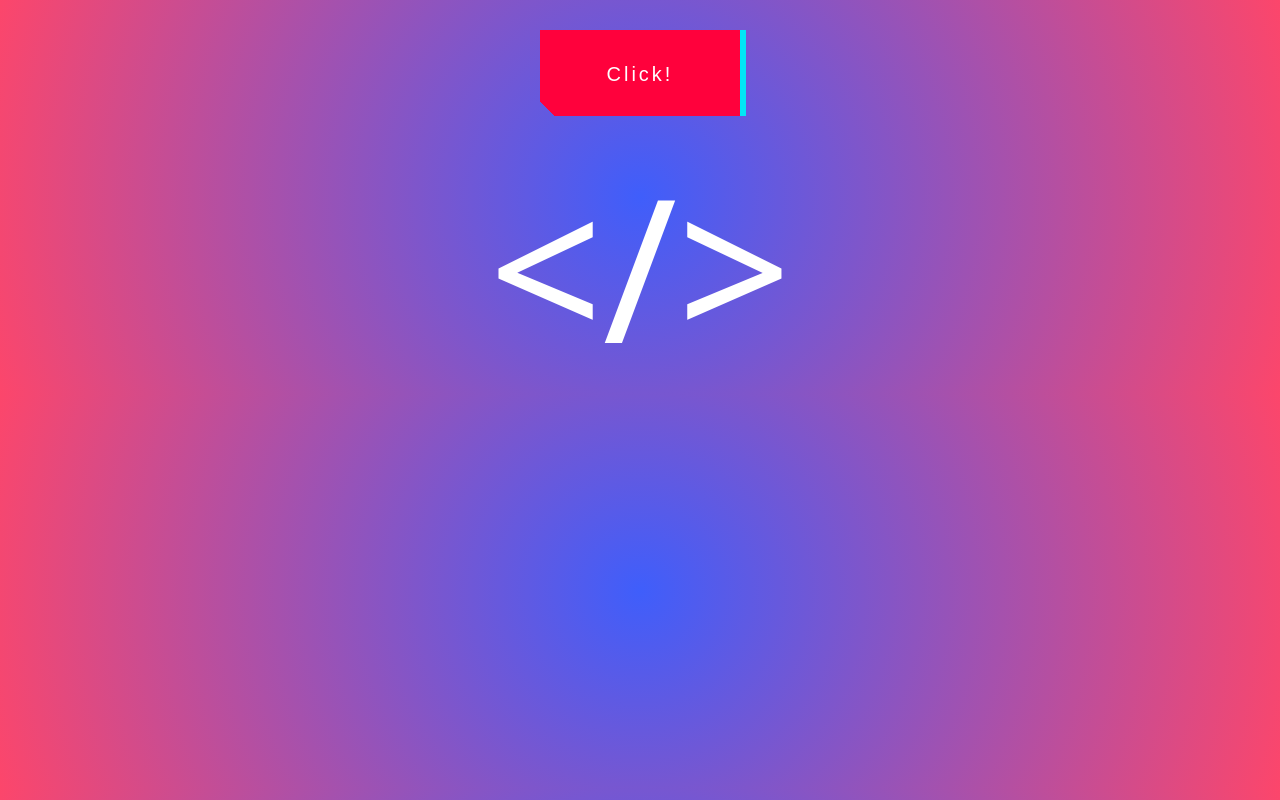
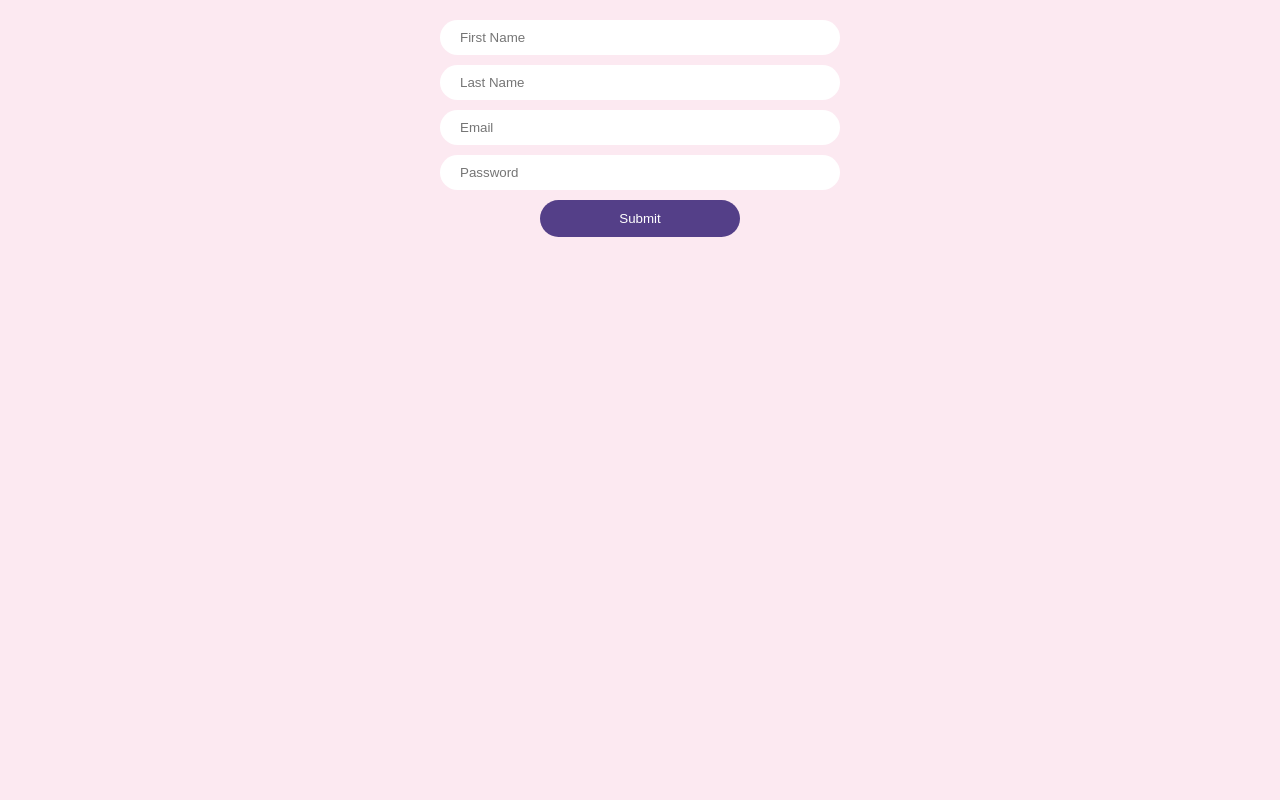
Before and after one commit to VaheM27/react_ujexner, a React (Create React App) app: page / in a window 1280 px wide. Built offline with nearby package versions, Linux system fonts and the light colour scheme.

Commit message:
Lesson 9 Homework

```diff
--- a/public/index.html
+++ b/public/index.html
@@ -10,6 +10,14 @@
       content="Web site created using create-react-app"
     />
     <link
+      href="https://fonts.googleapis.com/icon?family=Material+Icons"
+      rel="stylesheet"
+    />
+    <link
+      rel="stylesheet"
+      href="https://cdnjs.cloudflare.com/ajax/libs/font-awesome/4.7.0/css/font-awesome.min.css"
+    />
+    <!-- <link
       href="https://cdn.jsdelivr.net/npm/bootstrap@5.3.3/dist/css/bootstrap.min.css"
       rel="stylesheet"
       integrity="sha384-QWTKZyjpPEjISv5WaRU9OFeRpok6YctnYmDr5pNlyT2bRjXh0JMhjY6hW+ALEwIH"
@@ -19,7 +27,7 @@
       src="https://cdn.jsdelivr.net/npm/bootstrap@5.3.3/dist/js/bootstrap.bundle.min.js"
       integrity="sha384-YvpcrYf0tY3lHB60NNkmXc5s9fDVZLESaAA55NDzOxhy9GkcIdslK1eN7N6jIeHz"
       crossorigin="anonymous"
-    ></script>
+    ></script> -->
     <link rel="apple-touch-icon" href="%PUBLIC_URL%/logo192.png" />
     <link rel="manifest" href="%PUBLIC_URL%/manifest.json" />
     <link href="path-to-font/bootstrap-icons.css" rel="stylesheet" />
--- /dev/null
+++ b/src/Lesson9/App.jsx
@@ -0,0 +1,79 @@
+import { useState } from "react";
+import FormBox from "./components/FormBox/FormBox";
+import Card from "./components/Card/Card";
+
+import "./App.scss";
+
+function App() {
+  const [data, setData] = useState([]);
+
+  const addCard = (e) => {
+    e.preventDefault();
+    const { fname, lname, email, pass } = e.target;
+    const boxData = {
+      id: new Date().getTime(),
+      fname: fname.value.trim(),
+      lname: lname.value.trim(),
+      email: email.value.trim(),
+      pass: pass.value.trim(),
+      isChecked: false,
+      isOpen: false,
+    };
+
+    if (
+      !fname.value.trim() ||
+      !lname.value.trim() ||
+      !email.value.trim() ||
+      !pass.value.trim()
+    ) {
+      return;
+    }
+
+    setData([...data, boxData]);
+    fname.value = "";
+    lname.value = "";
+    email.value = "";
+    pass.value = "";
+  };
+
+  const hideCard = (userId) => {
+    const checkedData = data.map((item) => {
+      if (item.id === userId) {
+        return { ...item, isChecked: !item.isChecked };
+      }
+      return item;
+    });
+    setData(checkedData);
+  };
+
+  const deleteCard = (userId) => {
+    const filteredData = data.filter((item) => {
+      return item.id !== userId;
+    });
+    setData(filteredData);
+  };
+
+  const showPass = (elementId) => {
+    const openPasswordData = data.map((item) => {
+      if (item.id === elementId) {
+        return { ...item, isOpen: !item.isOpen };
+      }
+      return item;
+    });
+    setData(openPasswordData);
+  };
+
+  return (
+    <div className="mainDiv">
+      <FormBox foo={addCard} />
+      <Card
+        arr={data}
+        deleteCard={deleteCard}
+        hideCard={hideCard}
+        showPass={showPass}
+      />
+    </div>
+  );
+}
+
+export default App;
--- /dev/null
+++ b/src/Lesson9/App.scss
@@ -0,0 +1,9 @@
+@import "./styles/global.scss";
+
+::-webkit-scrollbar {
+  display: none;
+}
+
+body {
+  background-color: #fce9f1;
+}
--- /dev/null
+++ b/src/Lesson9/components/Card/Card.jsx
@@ -0,0 +1,64 @@
+import "./Card.scss";
+
+const Card = ({ arr, deleteCard, hideCard, showPass }) => {
+  return (
+    <div className="card">
+      {arr.map((elm) => {
+        return (
+          <div className="cardBox" key={elm.id}>
+            <div className="checkDiv">
+              <input
+                type="checkbox"
+                onChange={() => {
+                  hideCard(elm.id);
+                }}
+              />
+            </div>
+            <div
+              className="inputData"
+              style={
+                elm.isChecked
+                  ? { filter: "blur(4px)", visibility: "hidden" }
+                  : null
+              }
+            >
+              <p className="inputPar">{elm.fname}</p>
+              <p className="inputPar">{elm.lname}</p>
+              <p className="inputPar">{elm.email}</p>
+              <div
+                className="inputPar"
+                onClick={() => {
+                  showPass(elm.id);
+                }}
+              >
+                {elm.isOpen ? (
+                  <div className="passwordBox">
+                    <span>{elm.pass}</span> <i className="fa fa-eye-slash"></i>
+                  </div>
+                ) : (
+                  <div className="passwordBox">
+                    <span>●●●●●●●●</span> <i className="fa fa-eye"></i>
+                  </div>
+                )}
+              </div>
+            </div>
+            <button
+              style={
+                elm.isChecked
+                  ? { filter: "blur(4px)", visibility: "hidden" }
+                  : null
+              }
+              onClick={() => {
+                deleteCard(elm.id);
+              }}
+            >
+              <i className="material-icons">delete</i>
+            </button>
+          </div>
+        );
+      })}
+    </div>
+  );
+};
+
+export default Card;
--- /dev/null
+++ b/src/Lesson9/components/Card/Card.scss
@@ -0,0 +1,67 @@
+@import "../../styles/global.scss";
+
+.card {
+  @include makeFlex(center, center, row, wrap, 50px, 50px);
+  margin: 10px 0;
+  .cardBox {
+    padding: 20px;
+    @include makeFlex(space-between, flex-start, row, unset, unset, 20px);
+    background-color: #543f88;
+    box-shadow: 1px 1px 10px #543f88;
+    max-width: 300px;
+    border-radius: 10px;
+    width: 100%;
+    transition: all 0.5s;
+    overflow-x: scroll;
+    .checkDiv {
+      @include makeFlex(center, center, unset, unset, unset, unset);
+      padding: 3px;
+      transition: all 0.5s;
+      border-radius: 50%;
+      background-color: #fff;
+      input[type="checkbox"] {
+        width: 12px;
+        height: 12px;
+        accent-color: #fffdb6;
+        cursor: pointer;
+        transition: all 0.5s;
+      }
+      &:hover {
+        transform: scale(1.1);
+      }
+      &:hover input[type="checkbox"] {
+        transform: scale(1.1);
+      }
+    }
+    .inputData {
+      transition: all 0.5s;
+      @include makeFlex(center, center, column, unset, 10px, unset);
+      .inputPar {
+        @include textParams(14px, 500, monospace, #fff);
+        .passwordBox {
+          cursor: pointer;
+          transition: transform 0.6s;
+          &:hover {
+            transform: scale(1.1);
+          }
+        }
+      }
+    }
+    button {
+      border: none;
+      color: #fff;
+      background-color: transparent;
+      cursor: pointer;
+      transition: all 0.5s;
+      i {
+        font-size: 18px;
+      }
+      &:hover {
+        color: #000;
+      }
+    }
+    &:hover {
+      box-shadow: 1px 1px 30px #543f88;
+    }
+  }
+}
--- /dev/null
+++ b/src/Lesson9/components/FormBox/FormBox.jsx
@@ -0,0 +1,17 @@
+import "./FormBox.scss";
+
+const FormBox = ({ foo }) => {
+  return (
+    <div className="formBox">
+      <form onSubmit={foo}>
+        <input required id="fname" type="text" placeholder="First Name" />
+        <input required id="lname" type="text" placeholder="Last Name" />
+        <input required id="email" type="email" placeholder="Email" />
+        <input required id="pass" type="password" placeholder="Password" />
+        <input type="submit" />
+      </form>
+    </div>
+  );
+};
+
+export default FormBox;
--- /dev/null
+++ b/src/Lesson9/components/FormBox/FormBox.scss
@@ -0,0 +1,35 @@
+@import "../../styles/global.scss";
+
+.formBox {
+  padding: 20px;
+  form {
+    @include makeFlex(center, center, column, unset, 10px, unset);
+    input[type="text"],
+    input[type="email"],
+    input[type="password"] {
+      max-width: 400px;
+      width: 100%;
+      padding: 10px 20px;
+      outline: none;
+      border: none;
+      border-radius: 9999px;
+    }
+    input[type="submit"] {
+      border: none;
+      padding: 10px 20px;
+      background-color: #543f88;
+      cursor: pointer;
+      border-radius: 9999px;
+      max-width: 200px;
+      width: 100%;
+      color: #fff;
+      transition: all 1s;
+      border: 1px solid transparent;
+      &:hover {
+        background-color: #fff;
+        color: #543f88;
+        border-color: #543f88;
+      }
+    }
+  }
+}
--- /dev/null
+++ b/src/Lesson9/styles/global.scss
@@ -0,0 +1,22 @@
+@mixin makeFlex($justify, $align, $dir, $wrap, $rgap, $cgap) {
+  display: flex;
+  justify-content: $justify;
+  align-items: $align;
+  flex-direction: $dir;
+  flex-wrap: $wrap;
+  row-gap: $rgap;
+  column-gap: $cgap;
+}
+
+@mixin textParams($size, $weight, $family, $color) {
+  font-size: $size;
+  font-weight: $weight;
+  font-family: $family;
+  color: $color;
+}
+
+* {
+  margin: 0;
+  padding: 0;
+  box-sizing: border-box;
+}
--- a/src/index.js
+++ b/src/index.js
@@ -1,6 +1,6 @@
 import React from "react";
 import ReactDOM from "react-dom/client";
-import App from "./Lesson8/App";
+import App from "./Lesson9/App";
 
 const root = ReactDOM.createRoot(document.getElementById("root"));
 root.render(<App />);
```
